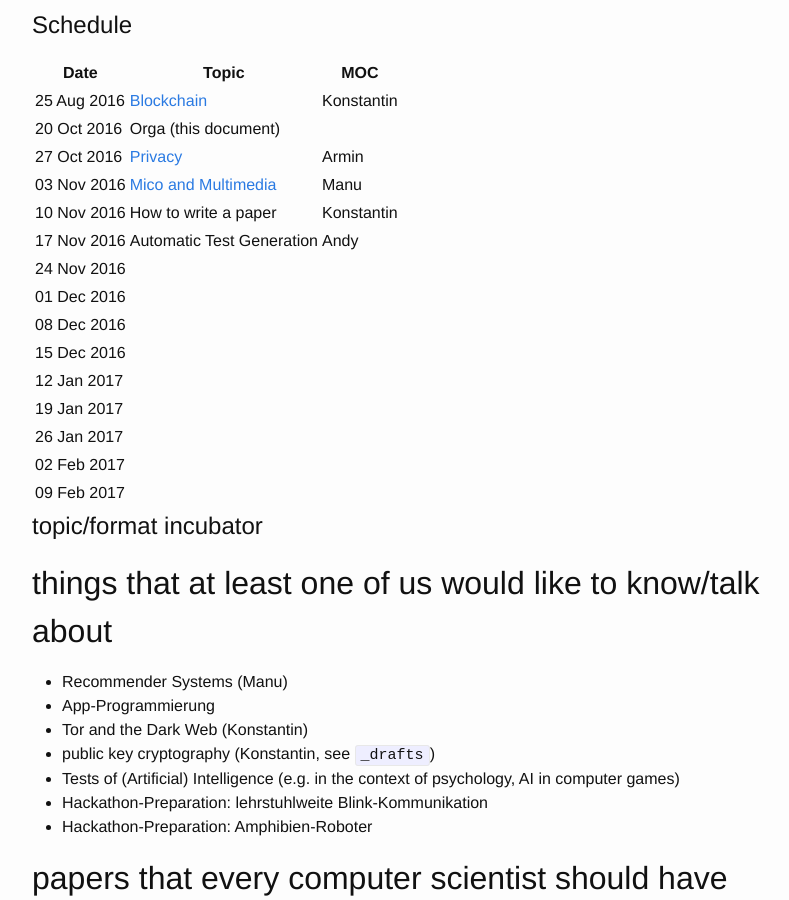
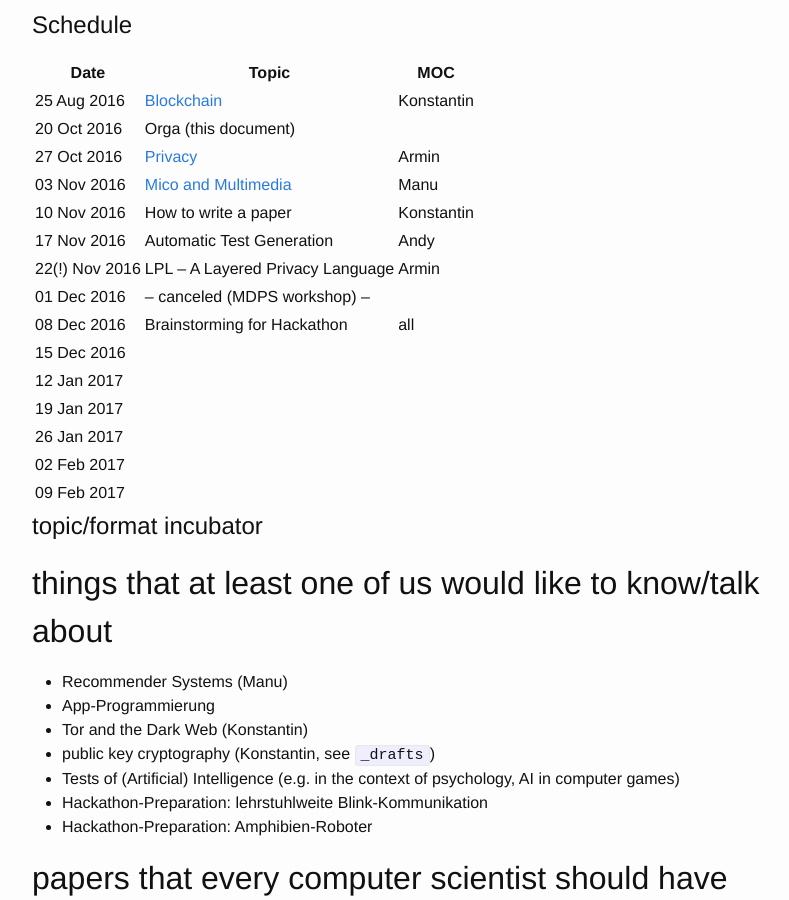
Before and after one commit to PGBBS/pgbbs.github.io, a Jekyll site: the page built from _pages/brown-bag.md, in a window 1280 px wide and 900 px high, scrolled down 611 px. Shown: the whole window, without its empty margins (238-1027 px from the left). Built offline with Jekyll 4.4.1, drawn with Linux system fonts in a browser that asks for light colours.

Commit message:
update schedule

```diff
--- a/_pages/brown-bag.md
+++ b/_pages/brown-bag.md
@@ -17,23 +17,23 @@ then turn into evolving blogposts as below
 
 # Schedule
 
-| Date        | Topic                                                                       | MOC        |
-| ---------   | -----                                                                       | ---        |
-| 25 Aug 2016 | [Blockchain]({% post_url 2016-08-25-blockchain %})                    | Konstantin |
-| 20 Oct 2016 | Orga (this document)                                                        |            |
-| 27 Oct 2016 | [Privacy]({% post_url 2016-10-27-privacy %})                          | Armin      |
-| 03 Nov 2016 | [Mico and Multimedia]({% post_url 2016-11-03-multimedia-metadaten %}) | Manu       |
-| 10 Nov 2016 | How to write a paper | Konstantin |
-| 17 Nov 2016 | Automatic Test Generation | Andy |
-| 24 Nov 2016 |                                                                             |            |
-| 01 Dec 2016 |                                                                             |            |
-| 08 Dec 2016 |                                                                             |            |
-| 15 Dec 2016 |                                                                             |            |
-| 12 Jan 2017 |                                                                             |            |
-| 19 Jan 2017 |                                                                             |            |
-| 26 Jan 2017 |                                                                             |            |
-| 02 Feb 2017 |                                                                             |            |
-| 09 Feb 2017 |                                                                             |            |
+| Date           | Topic                                                                 | MOC        |
+| ---------      | -----                                                                 | ---        |
+| 25 Aug 2016    | [Blockchain]({% post_url 2016-08-25-blockchain %})                    | Konstantin |
+| 20 Oct 2016    | Orga (this document)                                                  |            |
+| 27 Oct 2016    | [Privacy]({% post_url 2016-10-27-privacy %})                          | Armin      |
+| 03 Nov 2016    | [Mico and Multimedia]({% post_url 2016-11-03-multimedia-metadaten %}) | Manu       |
+| 10 Nov 2016    | How to write a paper                                                  | Konstantin |
+| 17 Nov 2016    | Automatic Test Generation                                             | Andy       |
+| 22(!) Nov 2016 | LPL -- A Layered Privacy Language                                     | Armin      |
+| 01 Dec 2016    | -- canceled (MDPS workshop) --                                        |            |
+| 08 Dec 2016    | Brainstorming for Hackathon                                           | all        |
+| 15 Dec 2016    |                                                                       |            |
+| 12 Jan 2017    |                                                                       |            |
+| 19 Jan 2017    |                                                                       |            |
+| 26 Jan 2017    |                                                                       |            |
+| 02 Feb 2017    |                                                                       |            |
+| 09 Feb 2017    |                                                                       |            |
 
 # topic/format incubator
 
```
